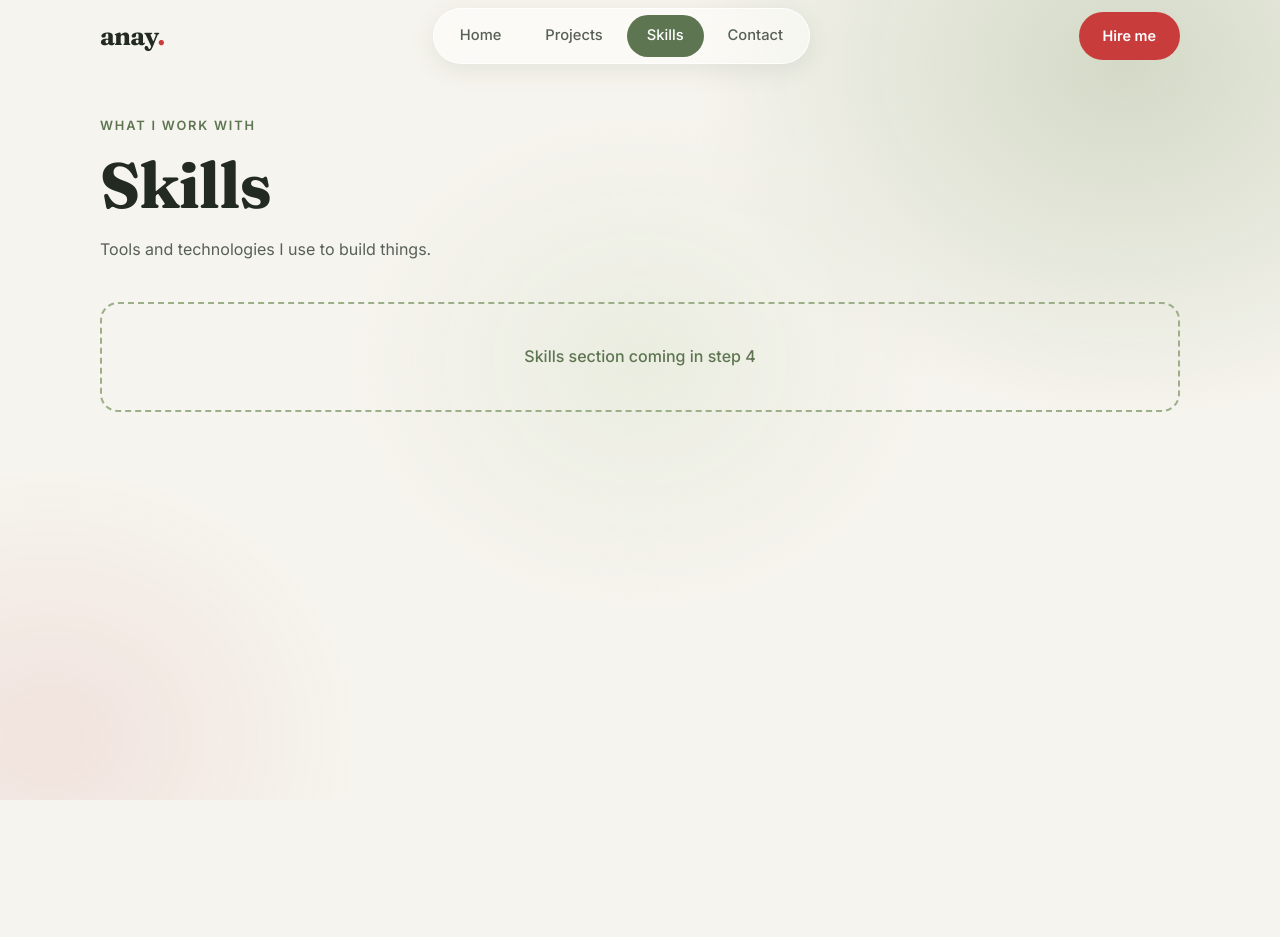
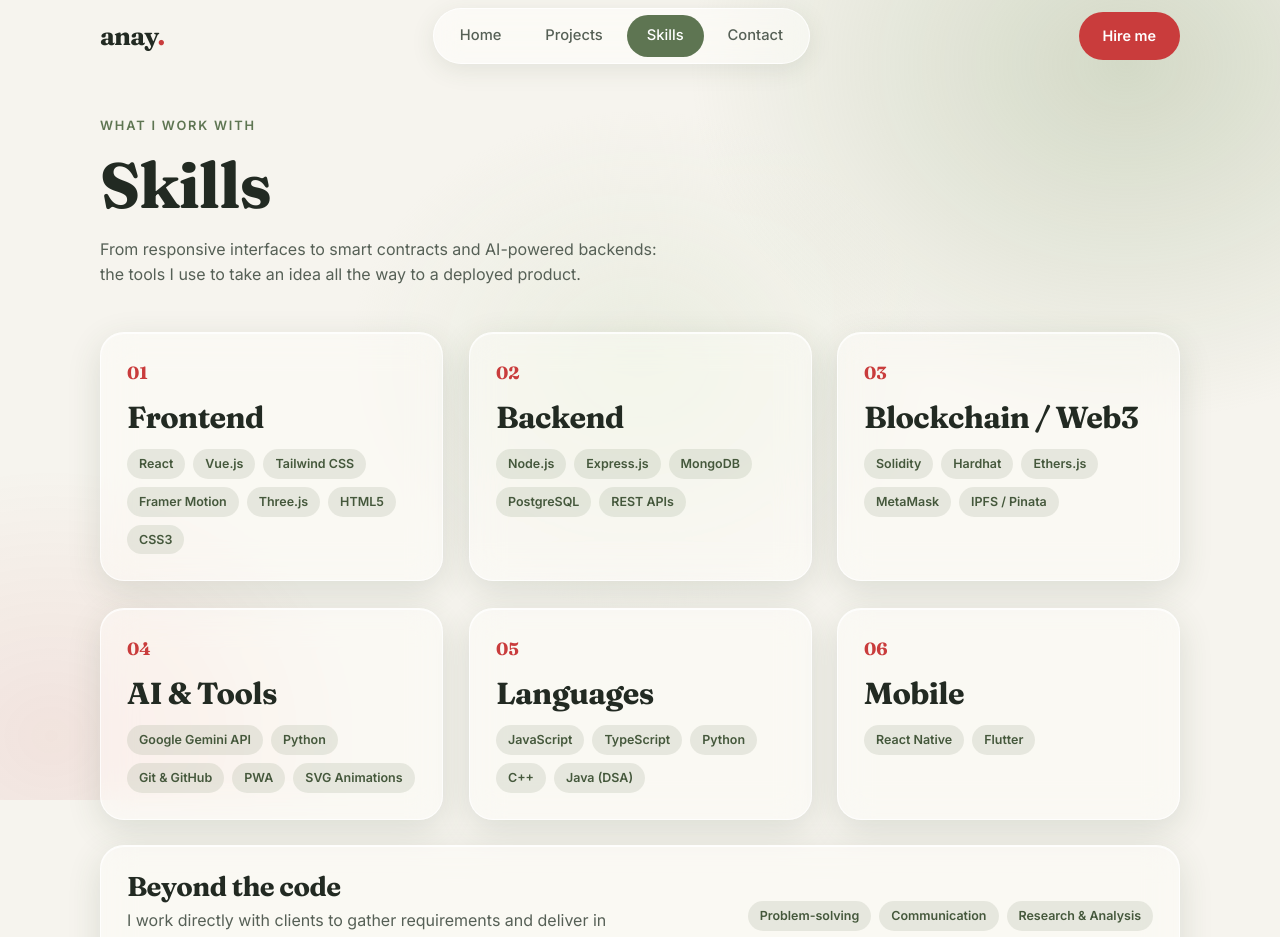
Before and after one commit to anaydev29/Portfolio, a React (Vite) app: page /skills in a window 1280 px wide. Shown: the top 937 px of the page. Before the commit the page ends 800 px from the top, so only its background shows below. Built offline with nearby package versions, Linux system fonts and the light colour scheme.

Commit message:
Skills section done

```diff
--- /dev/null
+++ b/src/data/skills.js
@@ -0,0 +1,41 @@
+// Edit this file to change what shows on the Skills page.
+// Taken from the old resume: update it whenever you learn something new.
+
+export const skillGroups = [
+  {
+    id: 'frontend',
+    title: 'Frontend',
+    items: ['React', 'Vue.js', 'Tailwind CSS', 'Framer Motion', 'Three.js', 'HTML5', 'CSS3'],
+  },
+  {
+    id: 'backend',
+    title: 'Backend',
+    items: ['Node.js', 'Express.js', 'MongoDB', 'PostgreSQL', 'REST APIs'],
+  },
+  {
+    id: 'web3',
+    title: 'Blockchain / Web3',
+    items: ['Solidity', 'Hardhat', 'Ethers.js', 'MetaMask', 'IPFS / Pinata'],
+  },
+  {
+    id: 'ai-tools',
+    title: 'AI & Tools',
+    items: ['Google Gemini API', 'Python', 'Git & GitHub', 'PWA', 'SVG Animations'],
+  },
+  {
+    id: 'languages',
+    title: 'Languages',
+    items: ['JavaScript', 'TypeScript', 'Python', 'C++', 'Java (DSA)'],
+  },
+  {
+    id: 'mobile',
+    title: 'Mobile',
+    items: ['React Native', 'Flutter'],
+  },
+]
+
+export const softSkills = {
+  title: 'Beyond the code',
+  note: 'I work directly with clients to gather requirements and deliver in small, feedback-driven rounds.',
+  items: ['Problem-solving', 'Communication', 'Research & Analysis'],
+}
--- a/src/index.css
+++ b/src/index.css
@@ -608,7 +608,8 @@ button {
   z-index: 1;
 }
 
-.project-card {
+.project-card,
+.skill-card {
   display: flex;
   flex-direction: column;
   gap: 14px;
@@ -616,11 +617,13 @@ button {
   border-radius: 24px;
 }
 
-.project-card h2 {
+.project-card h2,
+.skill-card h2 {
   font-size: clamp(1.5rem, 4vw, 1.9rem);
 }
 
-.project-card p {
+.project-card p,
+.skill-card p {
   margin: 0;
   color: var(--text-muted);
 }
@@ -682,6 +685,74 @@ button {
   gap: 10px;
   margin-top: auto;
   padding-top: 6px;
+}
+
+/* ---------- Skills ---------- */
+.skills-grid {
+  display: grid;
+  gap: 22px;
+  margin-top: 44px;
+}
+
+@media (min-width: 700px) {
+  .skills-grid {
+    grid-template-columns: 1fr 1fr;
+  }
+}
+
+@media (min-width: 1000px) {
+  .skills-grid {
+    grid-template-columns: repeat(3, 1fr);
+    gap: 26px;
+  }
+}
+
+.skill-slot {
+  display: flex;
+}
+
+.skill-slot > .tilt {
+  flex: 1;
+}
+
+.skill-card .chips li {
+  transition: transform 0.2s ease, background 0.2s ease, color 0.2s ease;
+}
+
+.skill-card .chips li:hover {
+  transform: translateY(-2px);
+  background: var(--sage-dark);
+  color: #fff;
+}
+
+.soft-strip {
+  margin-top: 26px;
+  padding: 26px;
+  border-radius: 24px;
+  display: grid;
+  gap: 18px;
+  align-items: center;
+}
+
+.soft-strip h2 {
+  font-size: clamp(1.4rem, 4vw, 1.7rem);
+  margin-bottom: 6px;
+}
+
+.soft-strip p {
+  margin: 0;
+  color: var(--text-muted);
+  max-width: 480px;
+}
+
+@media (min-width: 820px) {
+  .soft-strip {
+    grid-template-columns: 1.1fr 1fr;
+    gap: 32px;
+  }
+  .soft-strip .chips {
+    justify-content: flex-end;
+  }
 }
 
 /* ---------- Custom cursor (mouse devices only) ---------- */
--- a/src/pages/Skills.jsx
+++ b/src/pages/Skills.jsx
@@ -1,12 +1,54 @@
+import { motion } from 'framer-motion'
 import PageTransition from '../components/PageTransition'
+import TiltCard from '../components/TiltCard'
+import { skillGroups, softSkills } from '../data/skills'
+
+const reveal = (delay = 0) => ({
+  initial: { opacity: 0, y: 28 },
+  whileInView: { opacity: 1, y: 0 },
+  viewport: { once: true, margin: '-60px' },
+  transition: { duration: 0.5, delay, ease: 'easeOut' },
+})
 
 export default function Skills() {
   return (
     <PageTransition>
       <span className="eyebrow">What I work with</span>
       <h1 className="page-title">Skills</h1>
-      <p className="page-sub">Tools and technologies I use to build things.</p>
-      <div className="placeholder-box">Skills section coming in step 4</div>
+      <p className="page-sub">
+        From responsive interfaces to smart contracts and AI-powered backends: the tools I use
+        to take an idea all the way to a deployed product.
+      </p>
+
+      <div className="skills-grid">
+        {skillGroups.map((group, i) => (
+          <motion.article key={group.id} className="skill-slot" {...reveal((i % 3) * 0.08)}>
+            <TiltCard className="skill-card glass">
+              <div className="project-top">
+                <span className="project-index">0{i + 1}</span>
+              </div>
+              <h2>{group.title}</h2>
+              <ul className="chips" aria-label={`${group.title} skills`}>
+                {group.items.map((item) => (
+                  <li key={item}>{item}</li>
+                ))}
+              </ul>
+            </TiltCard>
+          </motion.article>
+        ))}
+      </div>
+
+      <motion.section className="soft-strip glass" {...reveal(0.05)}>
+        <div>
+          <h2>{softSkills.title}</h2>
+          <p>{softSkills.note}</p>
+        </div>
+        <ul className="chips" aria-label="Soft skills">
+          {softSkills.items.map((item) => (
+            <li key={item}>{item}</li>
+          ))}
+        </ul>
+      </motion.section>
     </PageTransition>
   )
 }
```
